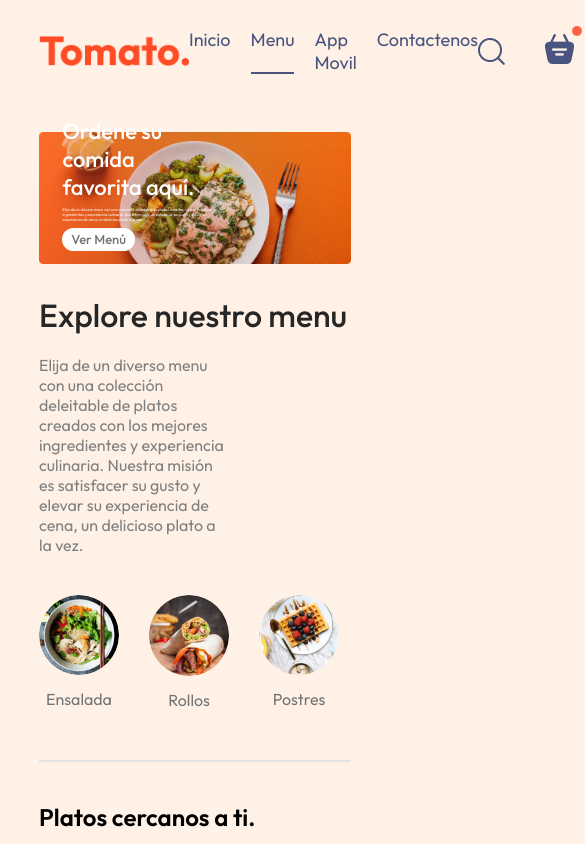
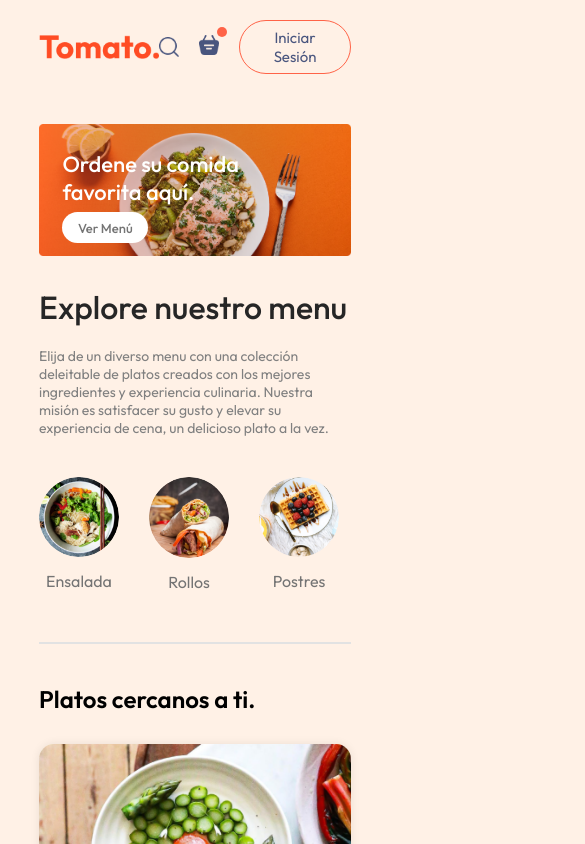
Before and after one commit to Sebastian906/Food-Frontend, a React (Vite) app: page / in a window 390 px wide. Shown: the top 844 px of the page, 585 px wide, since content can reach past the window. Built offline with nearby package versions, Linux system fonts and the light colour scheme.

Commit message:
Configuración en los archivos .css para hacer una interfaz responsive

```diff
--- a/src/components/ExploreMenu/ExploreMenu.css
+++ b/src/components/ExploreMenu/ExploreMenu.css
@@ -54,3 +54,10 @@
     border: 4px solid tomato;
     padding: 2px;
 }
+
+@media (max-width: 1050px) {
+    .explore-menu-text {
+        max-width: 100%;
+        font-size: 14px;
+    }
+}
--- a/src/components/Footer/Footer.css
+++ b/src/components/Footer/Footer.css
@@ -51,3 +51,14 @@
 .footer-copyright {
     color: #fff1e6;
 }
+
+@media (max-width: 1050px) {
+    .footer-content {
+        display: flex;
+        flex-direction: column;
+        gap: 35px;
+    }
+    .footer-copyright {
+        text-align: center;
+    }
+}
--- a/src/components/Header/Header.css
+++ b/src/components/Header/Header.css
@@ -38,3 +38,21 @@
     font-size: max(1vw, 13px);
     border-radius: 50px;
 }
+
+@media (max-width: 1050px) {
+    .header-contents {
+        max-width: 45%;
+    }
+}
+
+@media (max-width: 750px) {
+    .header-contents {
+        max-width: 65%;
+    }
+    .header-contents p {
+        display: none;
+    }
+    .header-contents button {
+        padding: 2vw 4vw;
+    }
+}
--- a/src/components/Navbar/Navbar.css
+++ b/src/components/Navbar/Navbar.css
@@ -60,3 +60,48 @@
     top: -8px;
     right: -8px;
 }
+
+@media (max-width: 1050px) {
+    .navbar .logo {
+        width: 140px;
+    }
+    .navbar-menu {
+        gap: 20px;
+        font-size: 17px;
+    }
+    .navbar-right {
+        gap: 30px;
+    }
+    .navbar-right img {
+        width: 22px;
+    }
+    .navbar-right button {
+        padding: 8px 25px;
+    }
+}
+
+@media (max-width: 900px) {
+    .navbar .logo {
+        width: 120px;
+    }
+    .navbar-menu {
+        gap: 15px;
+        font-size: 16px;
+    }
+    .navbar-right {
+        gap: 20px;
+    }
+    .navbar-right img {
+        width: 20px;
+    }
+    .navbar-right button {
+        padding: 7px 20px;
+        font-size: 15px;
+    }
+}
+
+@media (max-width: 750px) {
+    .navbar-menu {
+        display: none;
+    }
+}
--- a/src/components/Navbar/Navbar.jsx
+++ b/src/components/Navbar/Navbar.jsx
@@ -1,6 +1,7 @@
 import React, { useState } from 'react'
 import './Navbar.css'
 import { assets } from '../../assets/assets'
+import { Link } from 'react-router-dom'
 
 const Navbar = () => {
 
@@ -10,10 +11,10 @@ const Navbar = () => {
         <div className='navbar'>
             <img src={assets.logo} alt='' className='logo'/>
             <ul className="navbar-menu">
-                <li onClick={()=>setMenu("inicio")} className={menu==="inicio"?"active":""}>Inicio</li>
-                <li onClick={()=>setMenu("menu")} className={menu==="menu"?"active":""}>Menu</li>
-                <li onClick={()=>setMenu("app-movil")} className={menu==="app-movil"?"active":""}>App Movil</li>
-                <li onClick={()=>setMenu("contacto")} className={menu==="contacto"?"active":""}>Contactenos</li>
+                <Link to='/' onClick={()=>setMenu("inicio")} className={menu==="inicio"?"active":""}>Inicio</Link>
+                <a href='#explore-menu' onClick={()=>setMenu("menu")} className={menu==="menu"?"active":""}>Menu</a>
+                <a href='#app-download' onClick={()=>setMenu("app-movil")} className={menu==="app-movil"?"active":""}>App Movil</a>
+                <a href='#footer' onClick={()=>setMenu("contacto")} className={menu==="contacto"?"active":""}>Contactenos</a>
             </ul>
             <div className="navbar-right">
                 <img src={assets.search_icon} alt=''/>
--- a/src/index.css
+++ b/src/index.css
@@ -5,6 +5,7 @@
   margin: 0;
   box-sizing: border-box;
   font-family: "Outfit", sans-serif;
+  scroll-behavior: smooth;
 }
 
 body {
```
